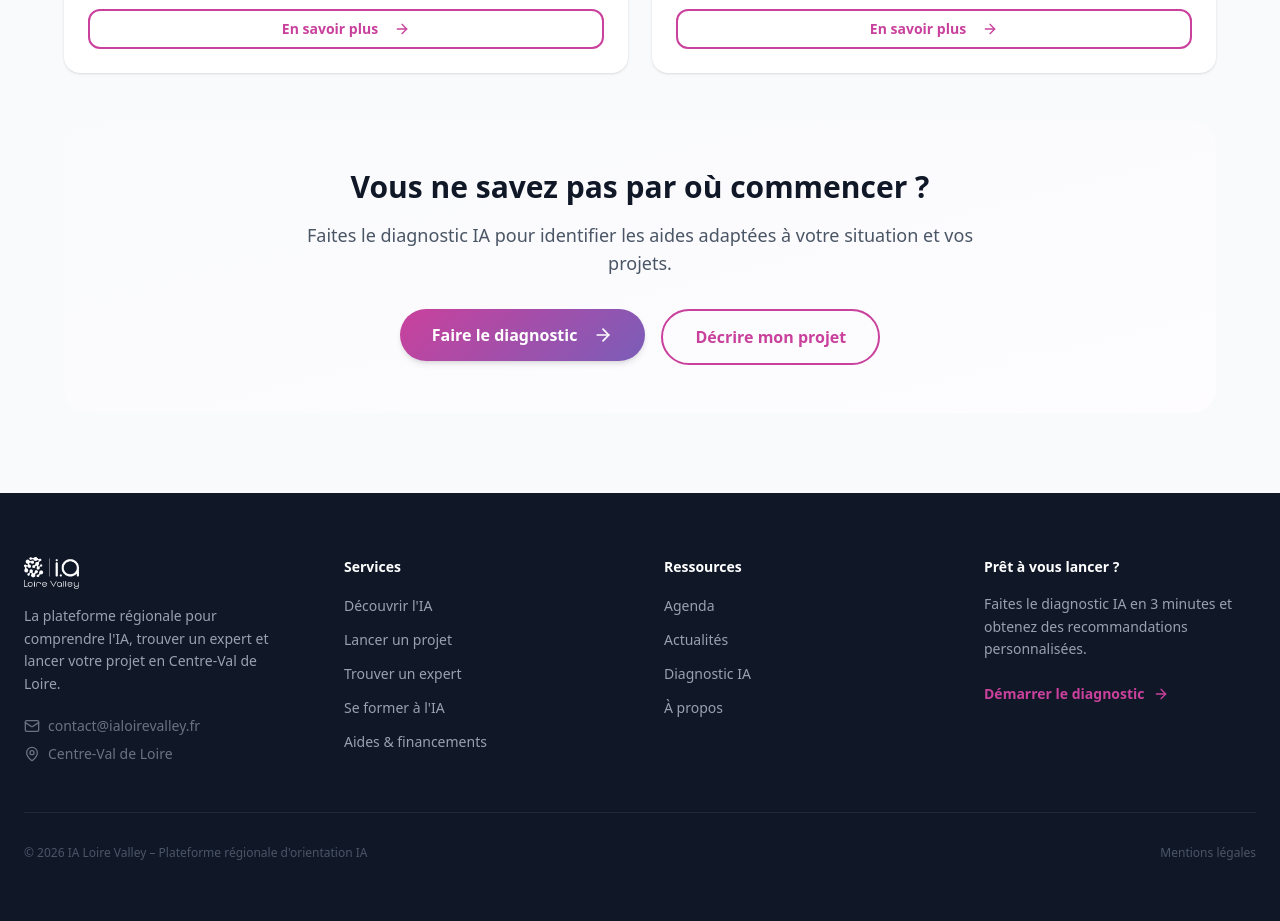
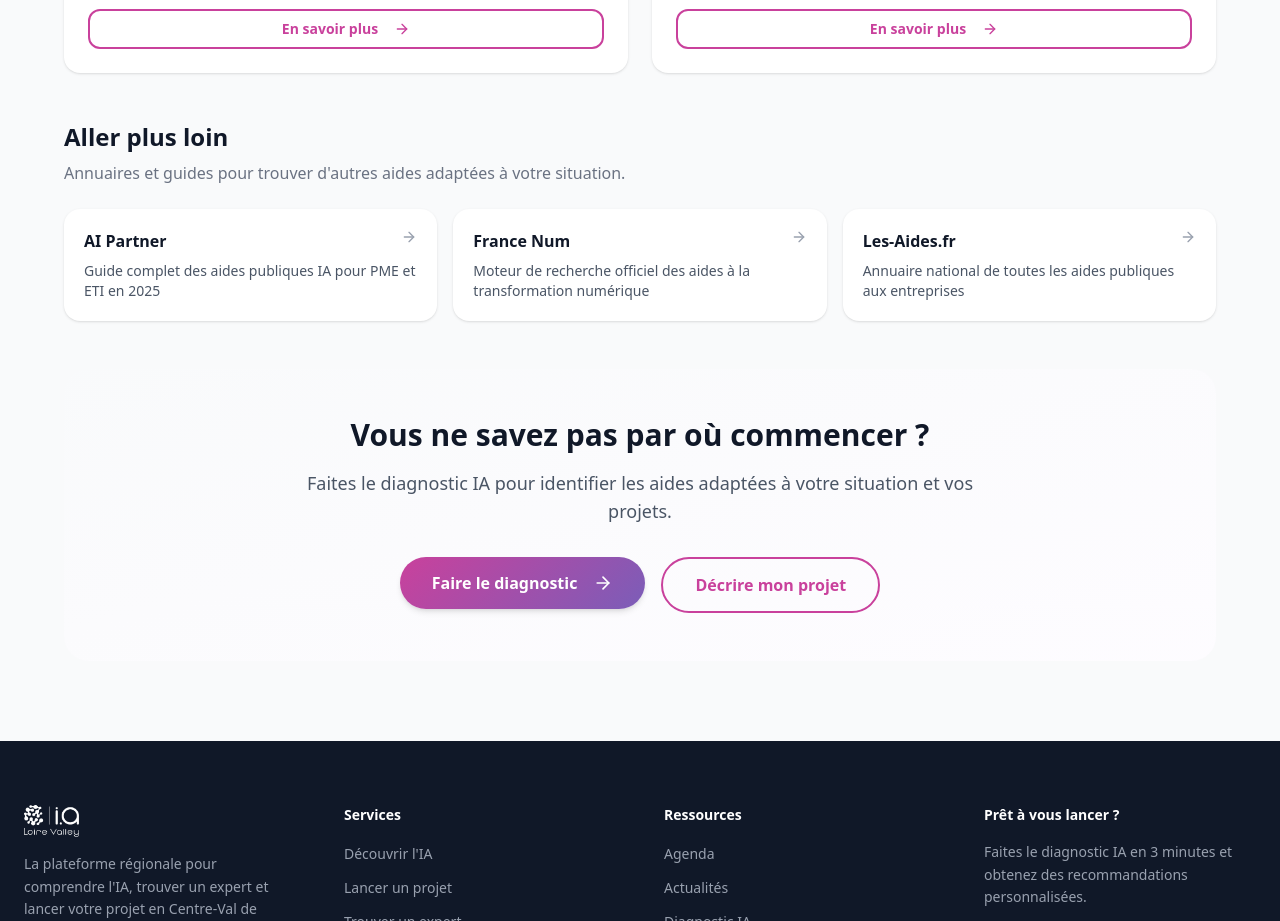
Before and after one commit to keilua/ia-loire-valley, a React (Vite) app: page /aides in a window 1280 px wide. Shown: the part 1680-2601 px from the top of the page. Built offline with nearby package versions, Linux system fonts and the light colour scheme; no server answers.

Commit message:
Aides : ajout section annuaires (AI Partner, France Num, Les-Aides.fr)

```diff
--- a/src/pages/AidesPage.tsx
+++ b/src/pages/AidesPage.tsx
@@ -219,6 +219,29 @@ export function AidesPage() {
           })}
         </div>
 
+        {/* Annuaires */}
+        <div className="mb-12">
+          <h2 className="text-2xl font-bold text-gray-900 mb-2">Aller plus loin</h2>
+          <p className="text-gray-500 mb-6">Annuaires et guides pour trouver d'autres aides adaptées à votre situation.</p>
+          <div className="grid md:grid-cols-3 gap-4">
+            {[
+              { name: 'AI Partner', desc: 'Guide complet des aides publiques IA pour PME et ETI en 2025', url: 'https://ai-partner.fr/fr/blog/aides-publiques-pour-financer-les-projets-dintelligence-artificielle-en-2025-pour-les-pme-et-eti' },
+              { name: 'France Num', desc: 'Moteur de recherche officiel des aides à la transformation numérique', url: 'https://www.francenum.gouv.fr/aides-financieres/trouver-une-aide-financiere' },
+              { name: 'Les-Aides.fr', desc: 'Annuaire national de toutes les aides publiques aux entreprises', url: 'https://les-aides.fr' },
+            ].map((r, i) => (
+              <a key={i} href={r.url} target="_blank" rel="noopener noreferrer">
+                <Card className="p-5 shadow-sm hover:shadow-md transition-all hover:-translate-y-1 group h-full">
+                  <div className="flex items-start justify-between mb-2">
+                    <h3 className="font-bold text-gray-900 group-hover:text-magenta transition-colors">{r.name}</h3>
+                    <ArrowRight className="w-4 h-4 text-gray-400 group-hover:text-magenta group-hover:translate-x-1 transition-all shrink-0 ml-2" />
+                  </div>
+                  <p className="text-sm text-gray-600">{r.desc}</p>
+                </Card>
+              </a>
+            ))}
+          </div>
+        </div>
+
         {/* CTA */}
         <Card className="p-8 sm:p-12 bg-linear-to-br from-gray-50 to-purple-50/30 rounded-3xl text-center">
           <h2 className="text-3xl font-bold text-gray-900 mb-4">Vous ne savez pas par où commencer ?</h2>
```
